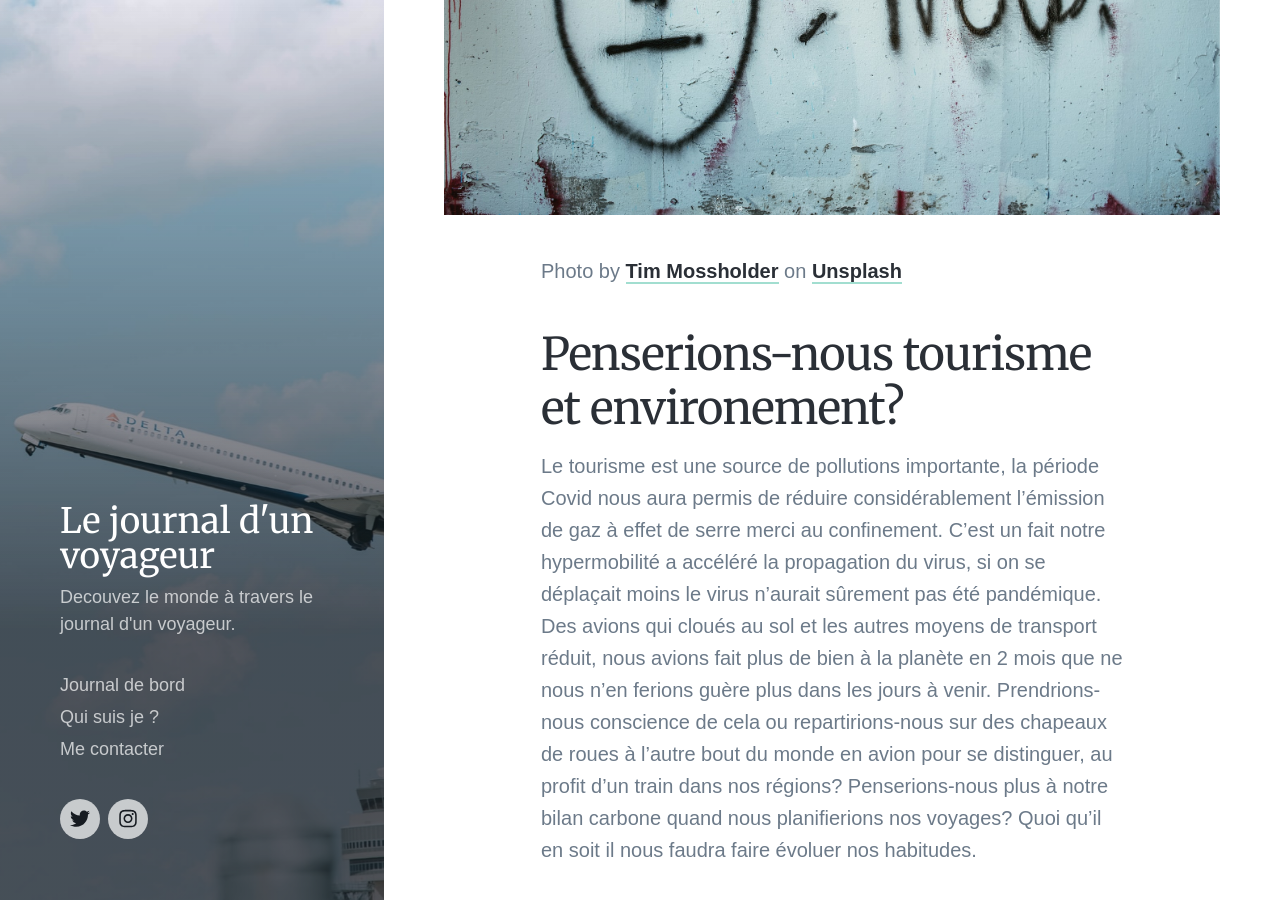
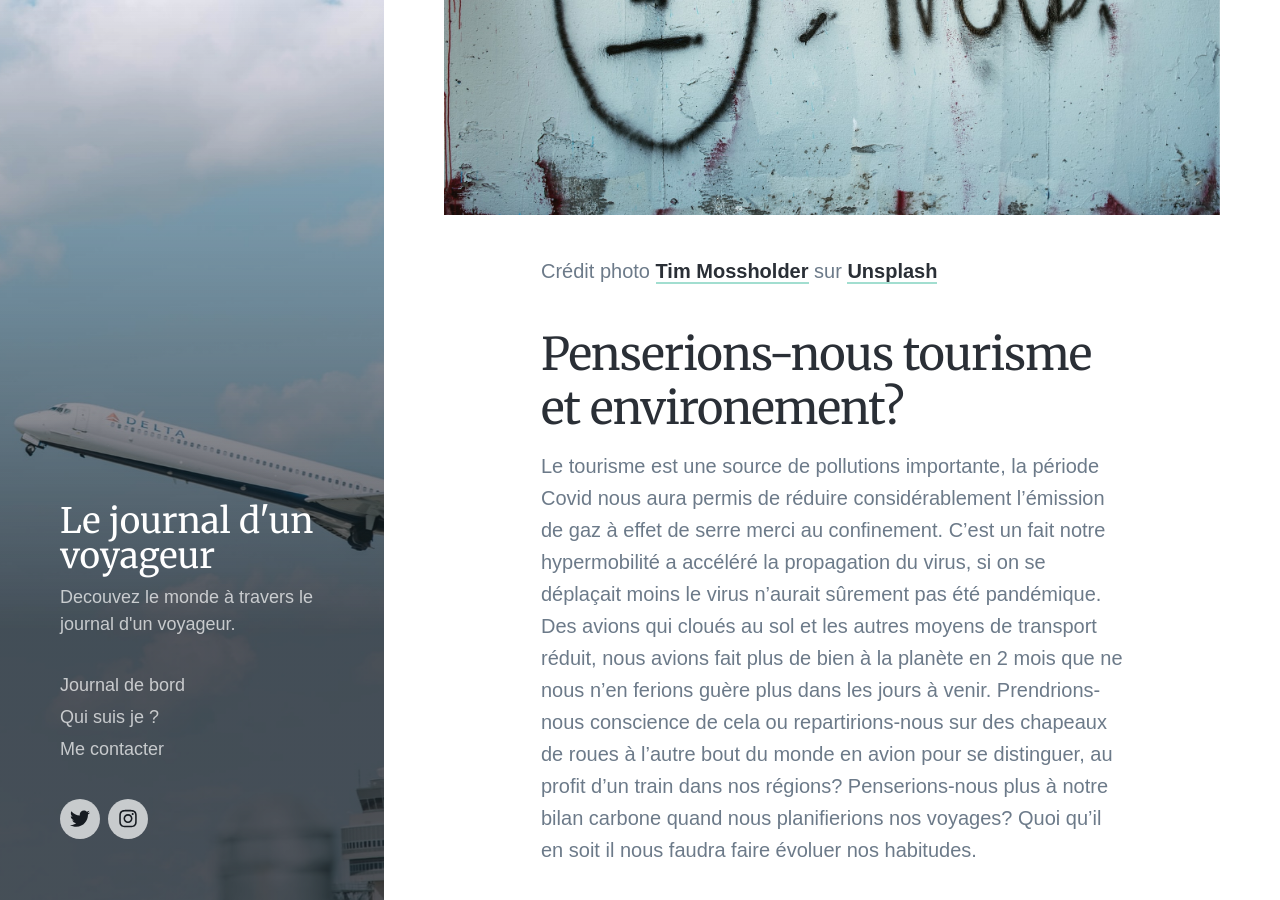
Before and after one commit to iFaroukGN/ifaroukgn.github.io, a Jekyll site: the page built from _posts/2020-05-10-le-tourisme-post-covid.md, in a window 1280 px wide and 900 px high, scrolled down 1872 px. Built offline with Jekyll 4.4.1, drawn with Linux system fonts in a browser that asks for light colours; nearby versions of some CDN libraries; some web fonts are replaced.

Commit message:
Adding credit photo

```diff
--- a/_posts/2020-05-10-le-tourisme-post-covid.md
+++ b/_posts/2020-05-10-le-tourisme-post-covid.md
@@ -20,7 +20,7 @@
 <div class="gallery" data-columns="1">
 	<img src="images/post-covid-tourism/what_now.jpg" alt="Tourisme post covid 19 et après?">
 </div>
-Photo by [Tim Mossholder](https://unsplash.com/@timmossholder?utm_source=unsplash&utm_medium=referral&utm_content=creditCopyText) on [Unsplash](https://unsplash.com/?utm_source=unsplash&utm_medium=referral&utm_content=creditCopyText)
+Crédit photo [Tim Mossholder](https://unsplash.com/@timmossholder?utm_source=unsplash&utm_medium=referral&utm_content=creditCopyText) sur [Unsplash](https://unsplash.com/?utm_source=unsplash&utm_medium=referral&utm_content=creditCopyText)
 
 ## Penserions-nous tourisme et environement?
  Le tourisme est une source de pollutions importante, la période Covid nous aura permis de réduire considérablement l'émission de gaz à effet de serre merci au confinement. C'est un fait notre hypermobilité a accéléré la propagation du virus, si on se déplaçait moins le virus n'aurait sûrement pas été pandémique. Des avions qui cloués au sol et les autres moyens de transport réduit, nous avions fait plus de bien à la planète en 2 mois que ne nous n'en ferions guère plus dans les jours à venir. Prendrions-nous conscience de cela ou repartirions-nous sur des chapeaux de roues à l'autre bout du monde en avion pour se distinguer, au profit d'un train dans nos régions? Penserions-nous plus à notre bilan carbone quand nous planifierions nos voyages? Quoi qu'il en soit il nous faudra faire évoluer nos habitudes.
@@ -50,6 +50,6 @@
 ## Quand sera-t-il de nos valises?
 Nous allons surement repenser les effets dans nos valises et faire une place au gel  hydroalcoolique, aux masques ou meme à des lingettes désinfectantes. Nous ne trouverons plus bizarre ceux qui feront leur naomie campbell dans les avions (référence à [cette vidéo](https://www.youtube.com/watch?v=b-U_jT9qWvs) rendez vous à 2:28). Peut-être qu'on regardera plutôt bizarrement les gens qui ne le feront pas. Songez-y, ne soyez pas cette personne :D
 
-Et vous? que changeriez vous dans votre routine de voyage? partagez avec la twittosphère [ici](https://mobile.twitter.com/search?q=journaldunvoyageur.fr/le-tourisme-post-covid). Si vous pensez à réduire votre impact sur l'environement pendant vos voyages cet article vous donnera des idées: [tourisme écoresponsable](journaldunvoyageur.fr/tourisme-ecoresponsable)
+Et vous? que changeriez vous dans votre routine de voyage? partagez avec la twittosphère [ici](https://mobile.twitter.com/search?q=journaldunvoyageur.fr/le-tourisme-post-covid). Si vous pensez à réduire votre impact sur l'environement pendant vos voyages cet article vous donnera des idées: [tourisme écoresponsable](/tourisme-ecoresponsable)
 
 Farouk sans frontière.
```
Also changed, not shown: 6 other files.
